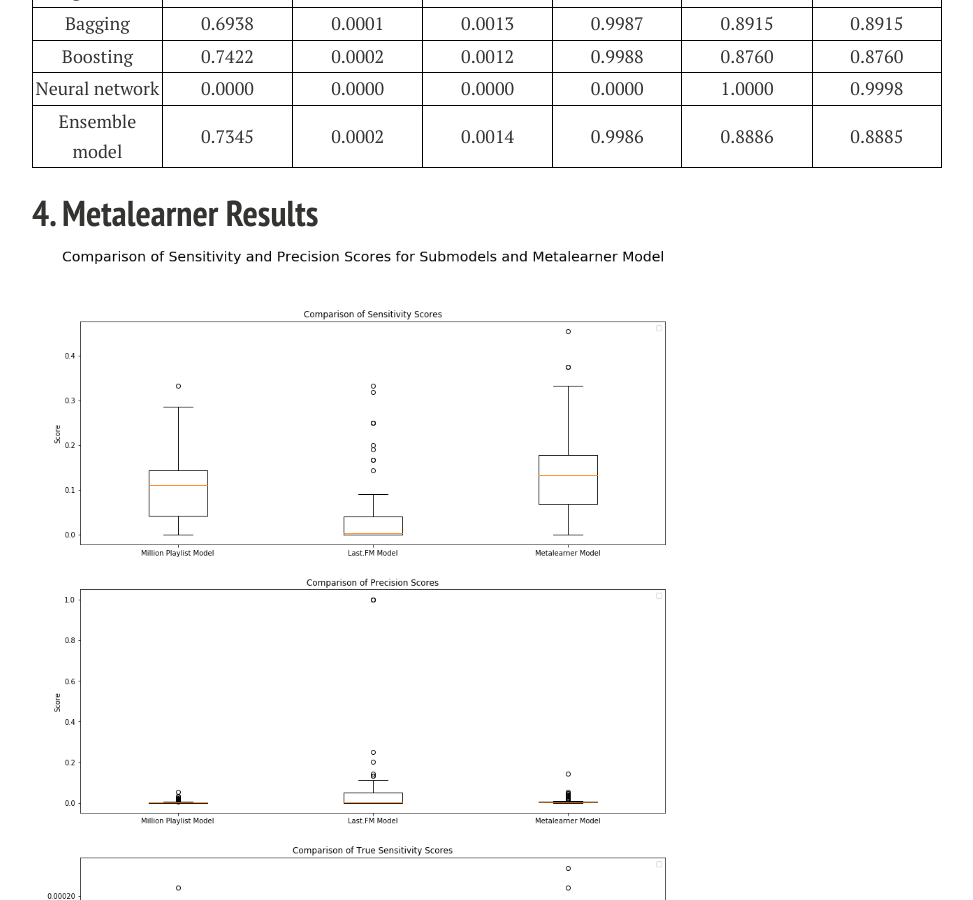
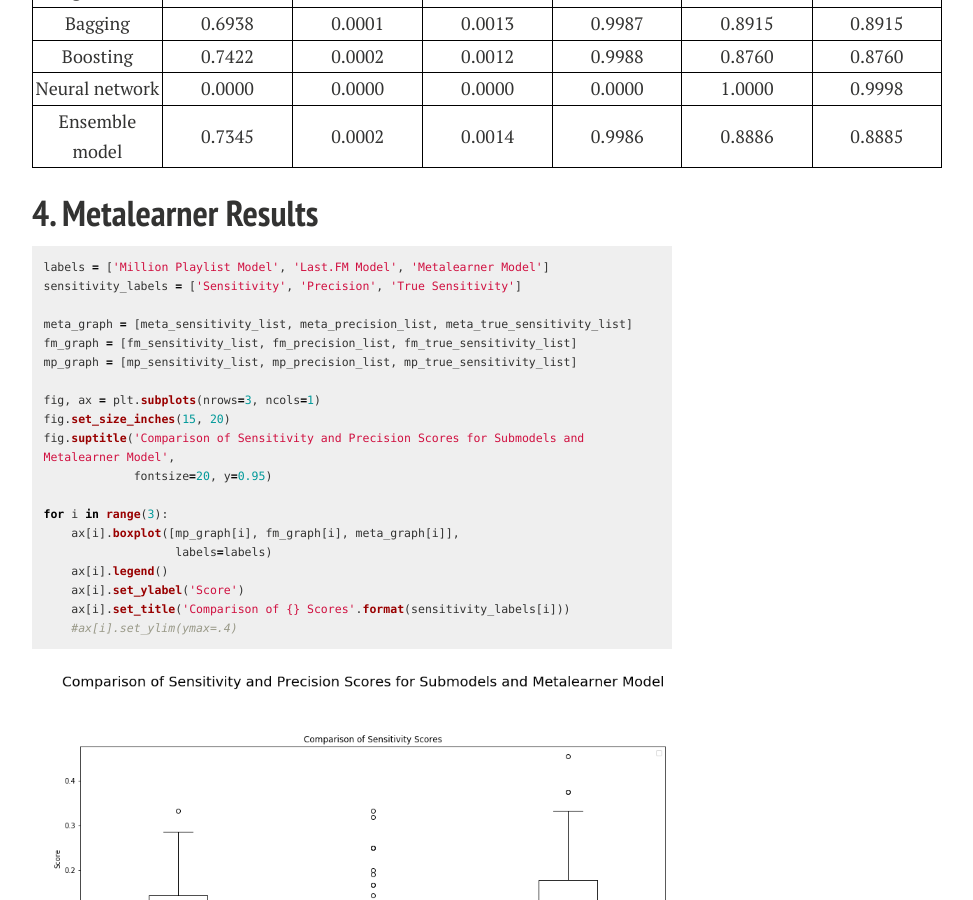
Before and after one commit to lyannaliu/lyannaliu.github.io, a Jekyll site: the page built from resultsandconclusion.md, in a window 1280 px wide and 900 px high, scrolled down 15582 px. Shown: the whole window, without its empty margins (288-1261 px from the left). Built offline with Jekyll 4.4.1, drawn with Linux system fonts in a browser that asks for light colours; nearby versions of some CDN libraries.

Commit message:
Update resultsandconclusion.md

````diff
--- a/resultsandconclusion.md
+++ b/resultsandconclusion.md
@@ -698,6 +698,28 @@ Below are the detailed metrics for the models, organized by training and testing
 
 <h2 id="4">4. Metalearner Results</h2>
 
+```python
+labels = ['Million Playlist Model', 'Last.FM Model', 'Metalearner Model']
+sensitivity_labels = ['Sensitivity', 'Precision', 'True Sensitivity']
+
+meta_graph = [meta_sensitivity_list, meta_precision_list, meta_true_sensitivity_list]
+fm_graph = [fm_sensitivity_list, fm_precision_list, fm_true_sensitivity_list]
+mp_graph = [mp_sensitivity_list, mp_precision_list, mp_true_sensitivity_list]
+
+fig, ax = plt.subplots(nrows=3, ncols=1)
+fig.set_size_inches(15, 20)
+fig.suptitle('Comparison of Sensitivity and Precision Scores for Submodels and Metalearner Model',
+             fontsize=20, y=0.95)
+
+for i in range(3):
+    ax[i].boxplot([mp_graph[i], fm_graph[i], meta_graph[i]],
+                   labels=labels)
+    ax[i].legend()
+    ax[i].set_ylabel('Score')
+    ax[i].set_title('Comparison of {} Scores'.format(sensitivity_labels[i]))
+    #ax[i].set_ylim(ymax=.4)
+```
+
 ![Final Results](/images/final_results.png)
 
 
````
